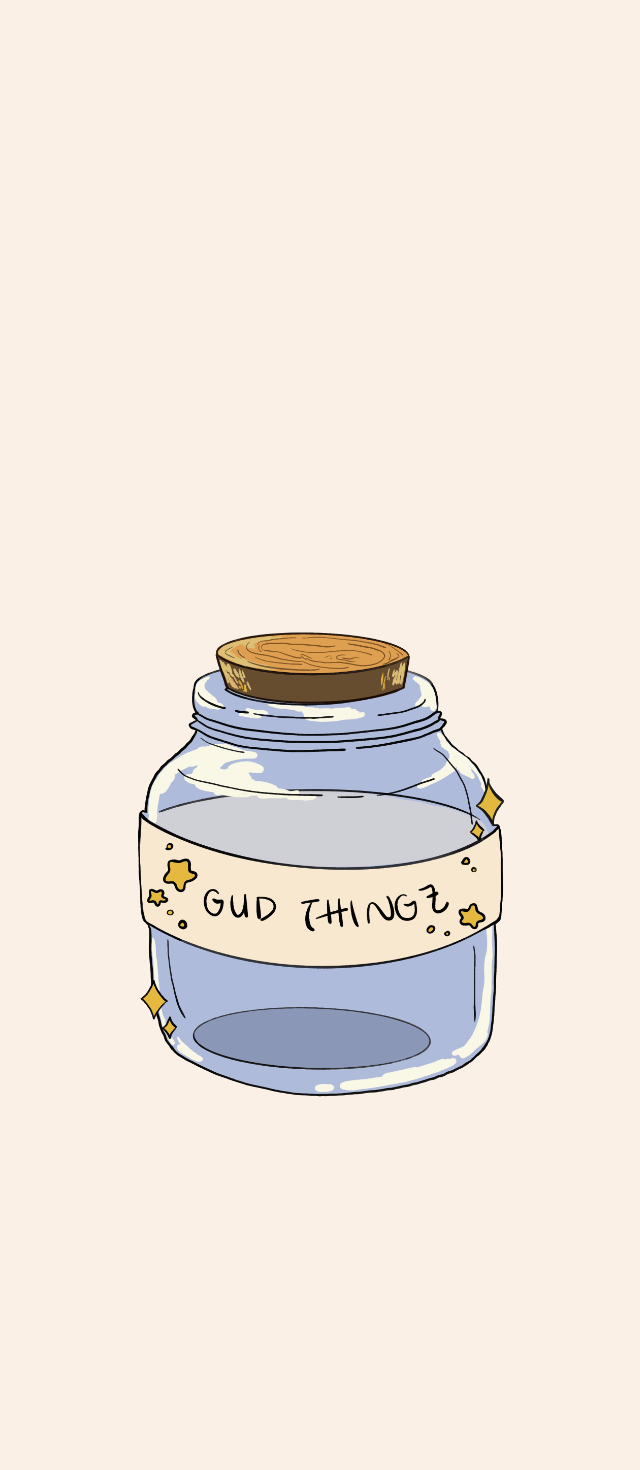
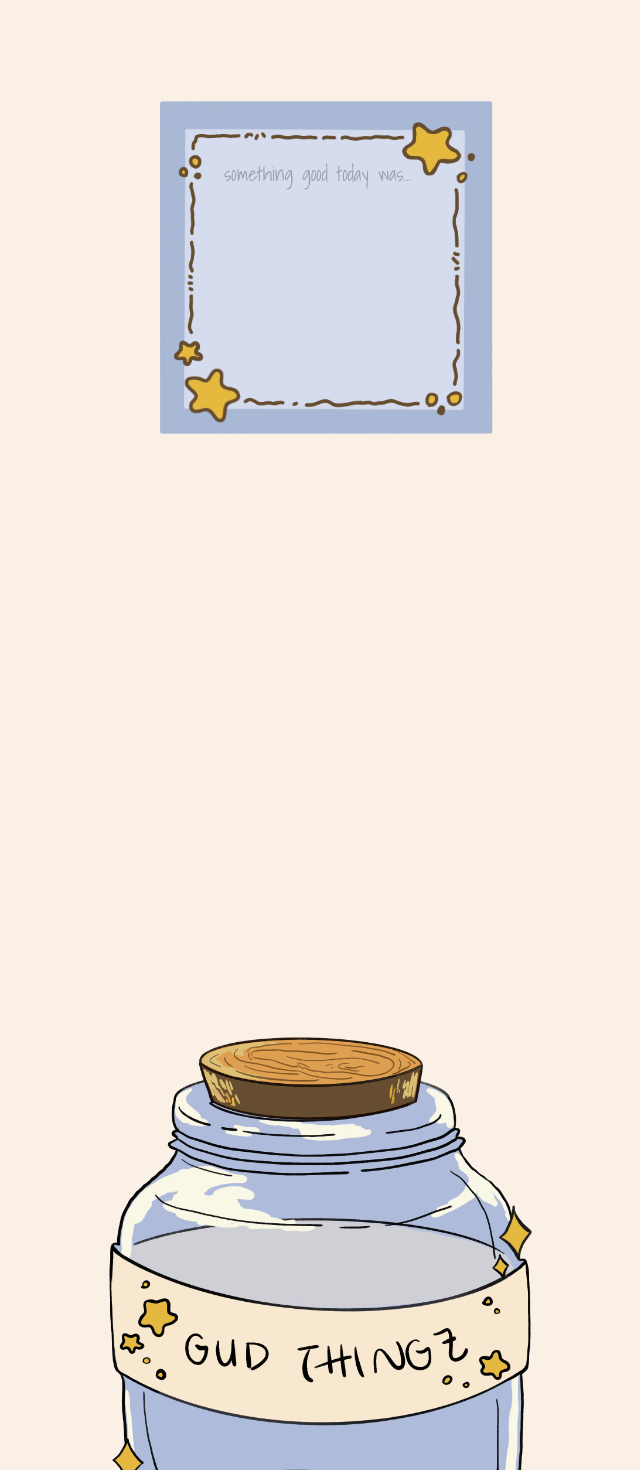
Before and after one commit to harshithamarepally/good-things-everyday, a Next.js app: page / in a window 1280 px wide. Shown: the top 1470 px of the page, without its empty margins (316-956 px from the left). Before the commit the page ends 1320 px from the top, so only its background shows below. Built offline with nearby package versions, Linux system fonts and the light colour scheme.

Commit message:
added blue post-it note with typeable note text box

```diff
--- a/src/app/page.tsx
+++ b/src/app/page.tsx
@@ -1,26 +1,48 @@
 "use client";
 
+import { useState } from "react";
 import Image from "next/image";
 import { motion, useScroll, useTransform } from "framer-motion";
 
 export default function Home() {
   const { scrollYProgress } = useScroll();
+  const [note, setNote] = useState("");
 
-  const x = useTransform(scrollYProgress, [0, 0.3, 0.7, 0.9], [0, 60, 60, 0]); // Move Right
+  const x = useTransform(scrollYProgress, [0, 0.3, 0.7, 0.9], [0, 90, 90, 0]);
   const y = useTransform(
     scrollYProgress,
     [0, 0.3, 0.7, 0.9],
-    [0, -150, -150, 0]
-  ); // Lift Up
+    [0, -190, -190, 0]
+  );
   const rotate = useTransform(
     scrollYProgress,
     [0, 0.3, 0.7, 0.9],
-    [0, 25, 25, 0]
-  ); // Tilt
+    [0, 20, 20, 0]
+  );
 
   return (
     <main className="flex min-h-screen flex-col items-center justify-center bg-background">
-      <div className="relative h-130 w-130 top-150">
+      <div className="relative h-100 w-100 top-15">
+        <Image
+          src="/assets/blue-note.png"
+          alt="blue-post-it-note"
+          fill
+          className="object-contain"
+          priority
+        />
+
+        <div className="absolute inset-0 flex items-center justify-center p-25">
+          <textarea
+            value={note}
+            onChange={(e) => setNote(e.target.value)}
+            placeholder="something good today was..."
+            data-lenis-prevent
+            className="h-full w-full resize-none overflow-y-auto overscroll-contain bg-transparent text-xl text-black outline-none placeholder:text-gray-400"
+            style={{ fontFamily: "var(--font-shadows)" }}
+          />
+        </div>
+      </div>
+      <div className="relative h-150 w-150 top-150">
         <Image
           src="/assets/jar-back.png"
           alt="jar-back"
@@ -42,13 +64,13 @@ export default function Home() {
             src="/assets/jar-lid.png"
             alt="jar-cork-lid"
             fill
-            className="z-30 object-contain"
+            className="object-contain"
             priority
           />
         </motion.div>
       </div>
 
-      <div className="h-[100vh] w-full"></div>
+      <div className="h-screen w-full"></div>
     </main>
   );
 }
```
